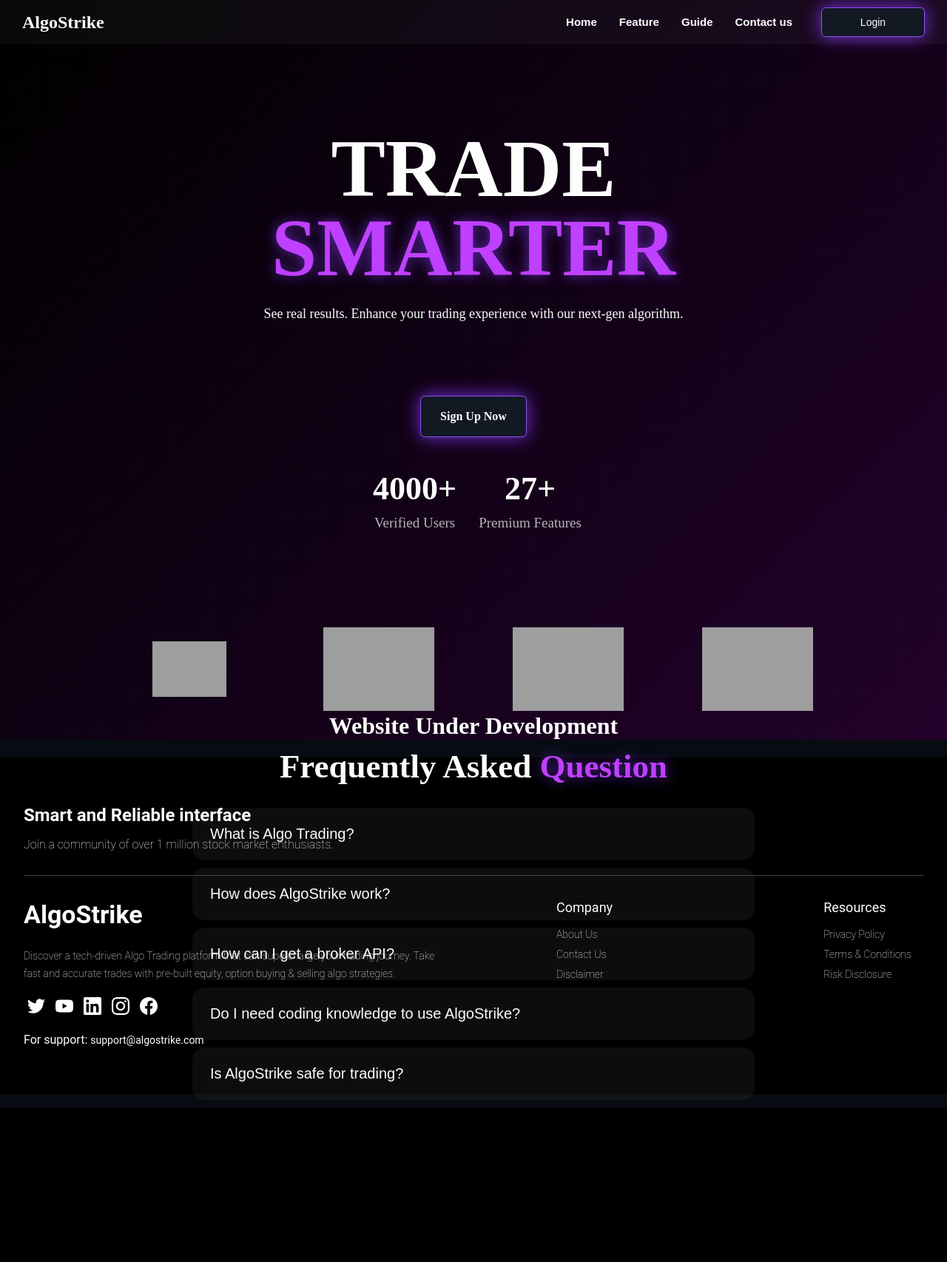
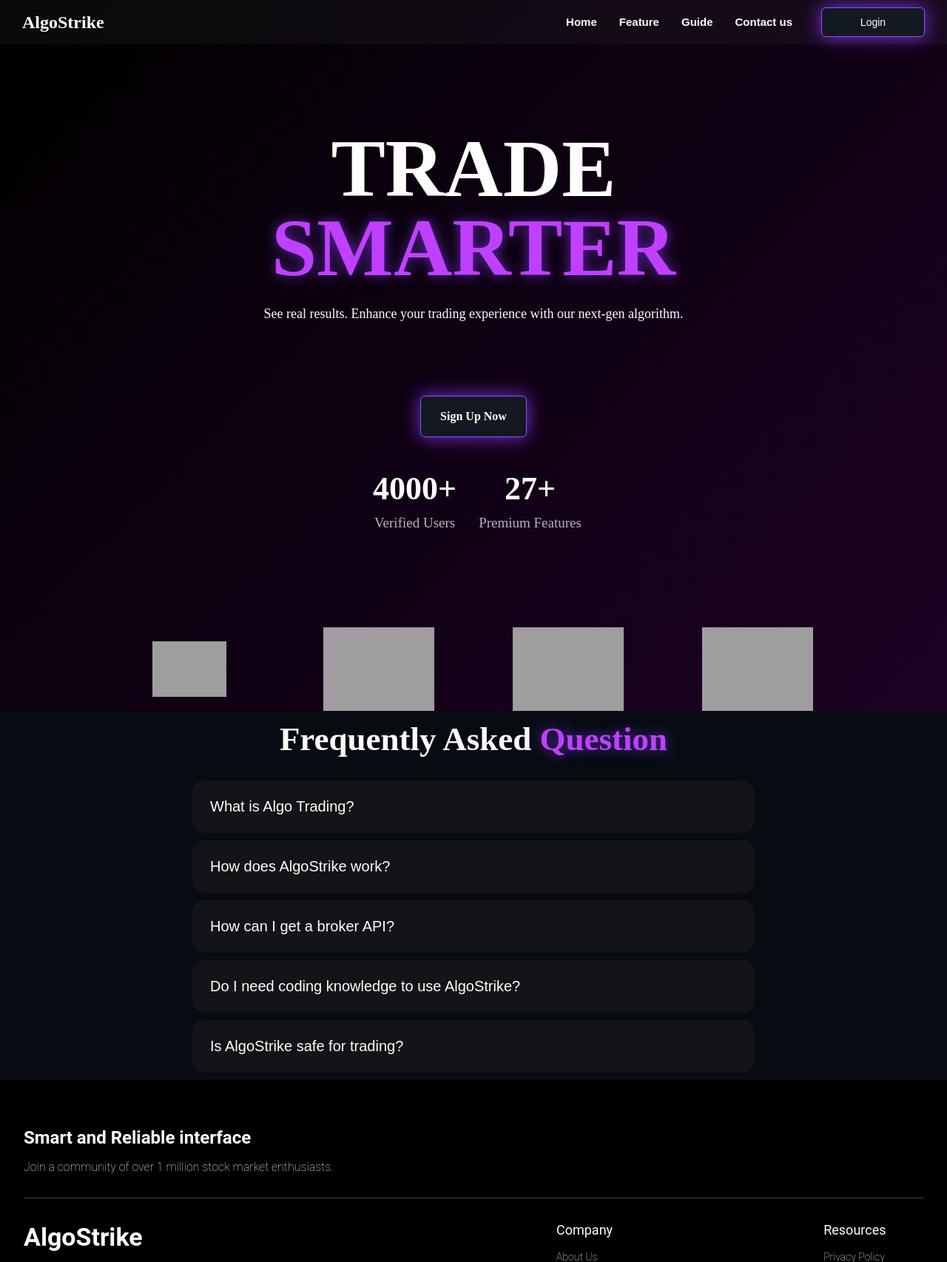
Before and after one commit to code-with-rajeev/algostrike, a Django app: page / in a window 1280 px wide. Shown: the top 1706 px of the page at 74% size. Before the commit the page ends 1497 px from the top, so only its background shows below. Run offline with Django 5.2, Linux system fonts and the light colour scheme; grey boxes are pictures that could not be loaded.

Commit message:
updated index.html

```diff
--- a/static/css/style.css
+++ b/static/css/style.css
@@ -108,7 +108,7 @@ body{
 .main{
 }
 .main-section{
-    height: 1024px;
+
 }
 
 .intro{
--- a/templates/index.html
+++ b/templates/index.html
@@ -429,7 +429,6 @@
         <div class = 'brand-logos'><img src = "{ % static 'logos/discord.png' % }" width = "150px"  alt = 'discord-logo'></img></div>
         <div class = 'brand-logos'><img src = "{ % static 'logos/tradingView.png' % }" width = "150px"  alt = 'tradingview-logo'></img></div>
       </div>
-      <h1 class = 'ab'>Website Under Development</h1>
     </div>
     <div class = "faq-wrapper">
       <div class = 'faq-list'>
```
